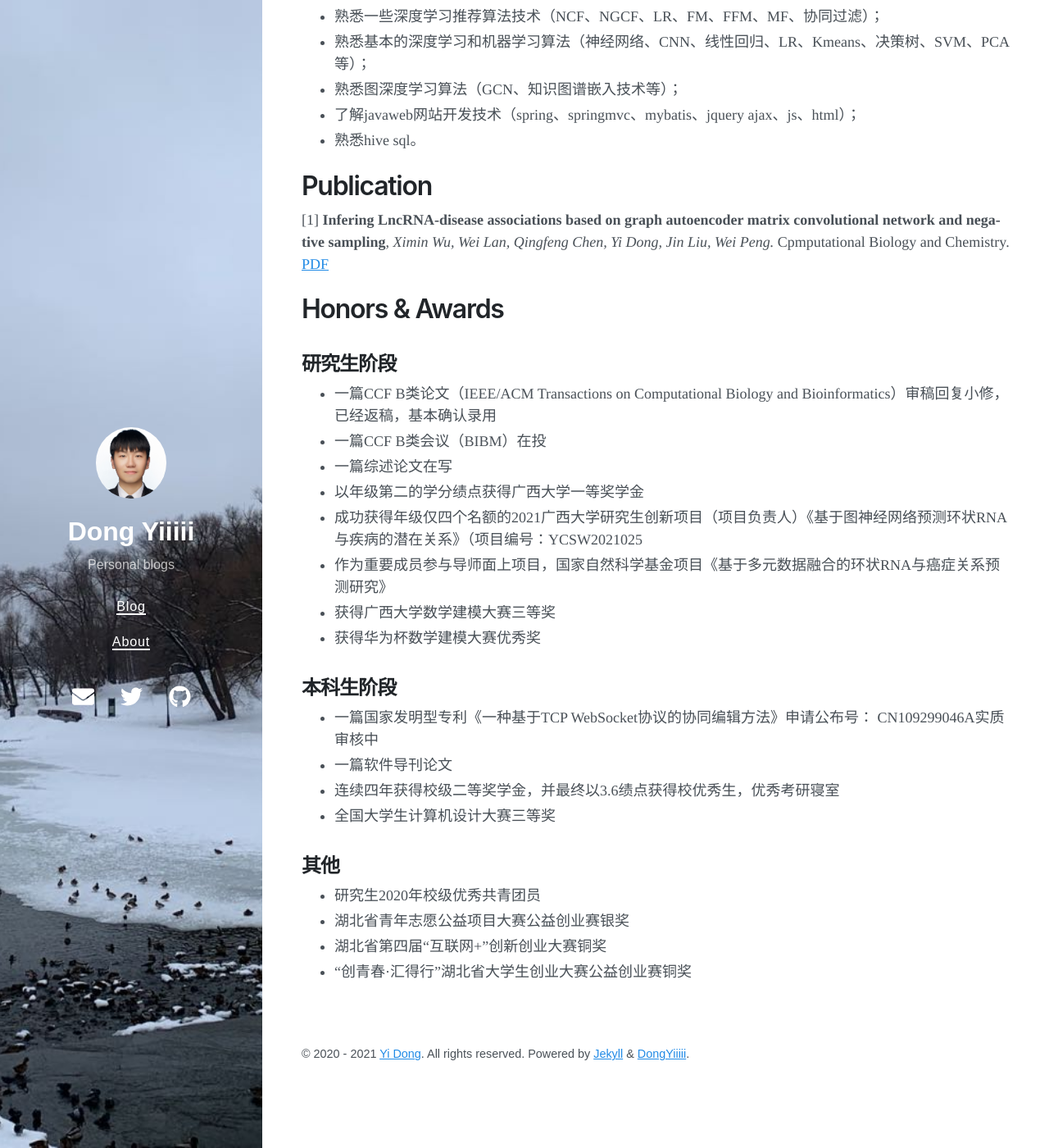
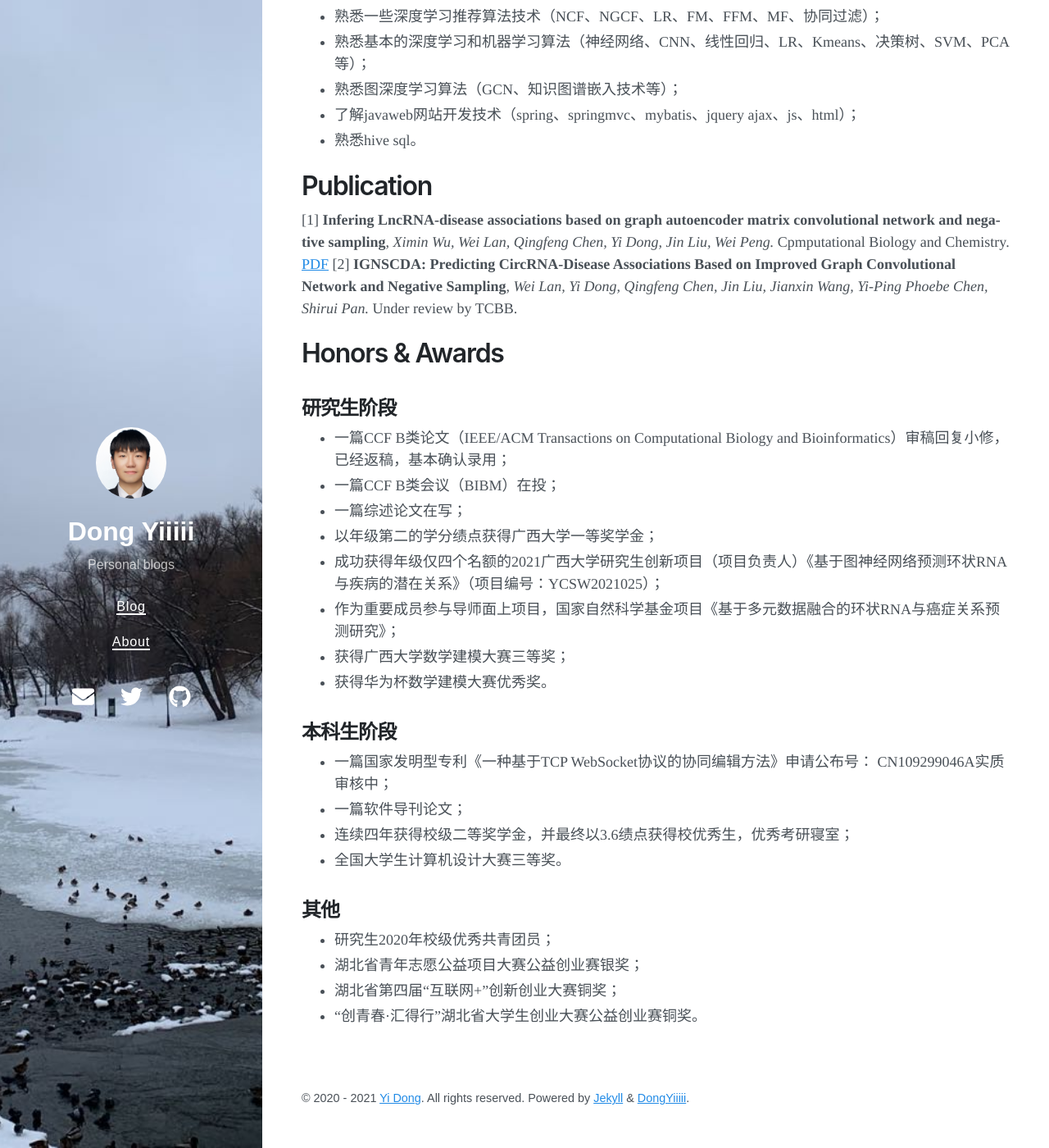
Before and after one commit to DongYiiiii/DongYiiiii.github.io, a Jekyll site: the page built from about.md, in a window 1280 px wide and 1400 px high, scrolled down 432 px. Shown: the whole window at 82% size. Built offline with Jekyll 4.4.1, drawn with Linux system fonts in a browser that asks for light colours; nearby versions of some CDN libraries.

Commit message:
modify about

```diff
--- a/about.md
+++ b/about.md
@@ -20,26 +20,27 @@ Recommendation, Graph neural network in recommendation, Bioinformatic...
 
 # Publication
 [1] **Infering LncRNA-disease associations based on graph autoencoder matrix convolutional network and negative sampling**, *Ximin Wu, Wei Lan, Qingfeng Chen, Yi Dong, Jin Liu, Wei Peng.* Cpmputational Biology and Chemistry. [PDF](https://www.sciencedirect.com/science/article/abs/pii/S1476927119310114)
+[2] **IGNSCDA: Predicting CircRNA-Disease Associations Based on Improved Graph Convolutional Network and Negative Sampling**, *Wei Lan, Yi Dong, Qingfeng Chen, Jin Liu, Jianxin Wang, Yi-Ping Phoebe Chen, Shirui Pan.* Under review by TCBB.
 
 # Honors & Awards
 ## 研究生阶段
-+ 一篇CCF B类论文（IEEE/ACM Transactions on Computational Biology and Bioinformatics）审稿回复小修，已经返稿，基本确认录用
-+ 一篇CCF B类会议（BIBM）在投
-+ 一篇综述论文在写
-+ 以年级第二的学分绩点获得广西大学一等奖学金
-+ 成功获得年级仅四个名额的2021广西大学研究生创新项目（项目负责人）《基于图神经网络预测环状RNA与疾病的潜在关系》（项目编号：YCSW2021025
-+ 作为重要成员参与导师面上项目，国家自然科学基金项目《基于多元数据融合的环状RNA与癌症关系预测研究》
-+ 获得广西大学数学建模大赛三等奖
-+ 获得华为杯数学建模大赛优秀奖
++ 一篇CCF B类论文（IEEE/ACM Transactions on Computational Biology and Bioinformatics）审稿回复小修，已经返稿，基本确认录用；
++ 一篇CCF B类会议（BIBM）在投；
++ 一篇综述论文在写；
++ 以年级第二的学分绩点获得广西大学一等奖学金；
++ 成功获得年级仅四个名额的2021广西大学研究生创新项目（项目负责人）《基于图神经网络预测环状RNA与疾病的潜在关系》（项目编号：YCSW2021025）；
++ 作为重要成员参与导师面上项目，国家自然科学基金项目《基于多元数据融合的环状RNA与癌症关系预测研究》；
++ 获得广西大学数学建模大赛三等奖；
++ 获得华为杯数学建模大赛优秀奖。
 
 ## 本科生阶段
-+ 一篇国家发明型专利《一种基于TCP WebSocket协议的协同编辑方法》申请公布号： CN109299046A实质审核中
-+ 一篇软件导刊论文
-+ 连续四年获得校级二等奖学金，并最终以3.6绩点获得校优秀生，优秀考研寝室
-+ 全国大学生计算机设计大赛三等奖
++ 一篇国家发明型专利《一种基于TCP WebSocket协议的协同编辑方法》申请公布号： CN109299046A实质审核中；
++ 一篇软件导刊论文；
++ 连续四年获得校级二等奖学金，并最终以3.6绩点获得校优秀生，优秀考研寝室；
++ 全国大学生计算机设计大赛三等奖。
 
 ## 其他
-+ 研究生2020年校级优秀共青团员
-+ 湖北省青年志愿公益项目大赛公益创业赛银奖
-+ 湖北省第四届“互联网+”创新创业大赛铜奖
-+ “创青春·汇得行”湖北省大学生创业大赛公益创业赛铜奖
++ 研究生2020年校级优秀共青团员；
++ 湖北省青年志愿公益项目大赛公益创业赛银奖；
++ 湖北省第四届“互联网+”创新创业大赛铜奖；
++ “创青春·汇得行”湖北省大学生创业大赛公益创业赛铜奖。
```
